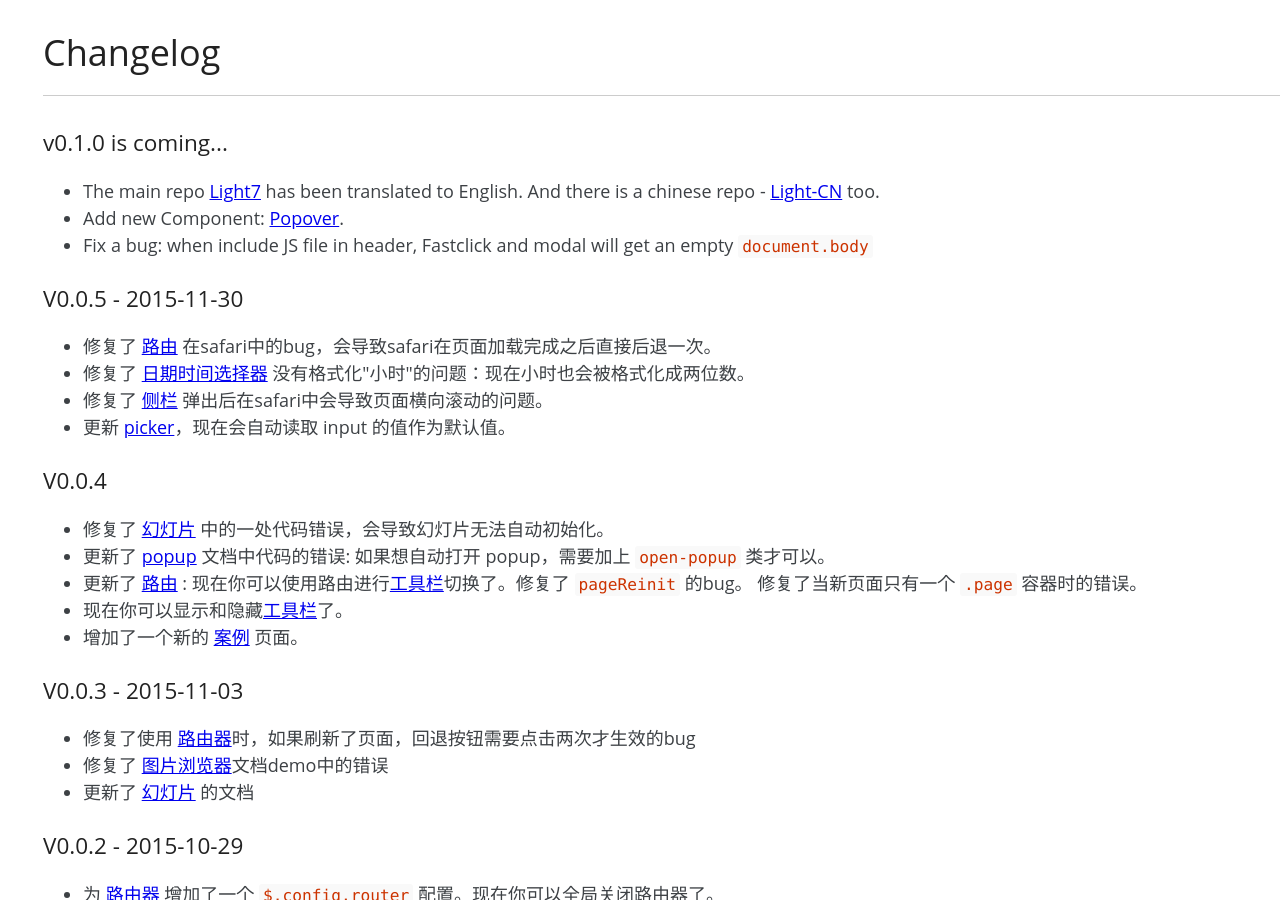
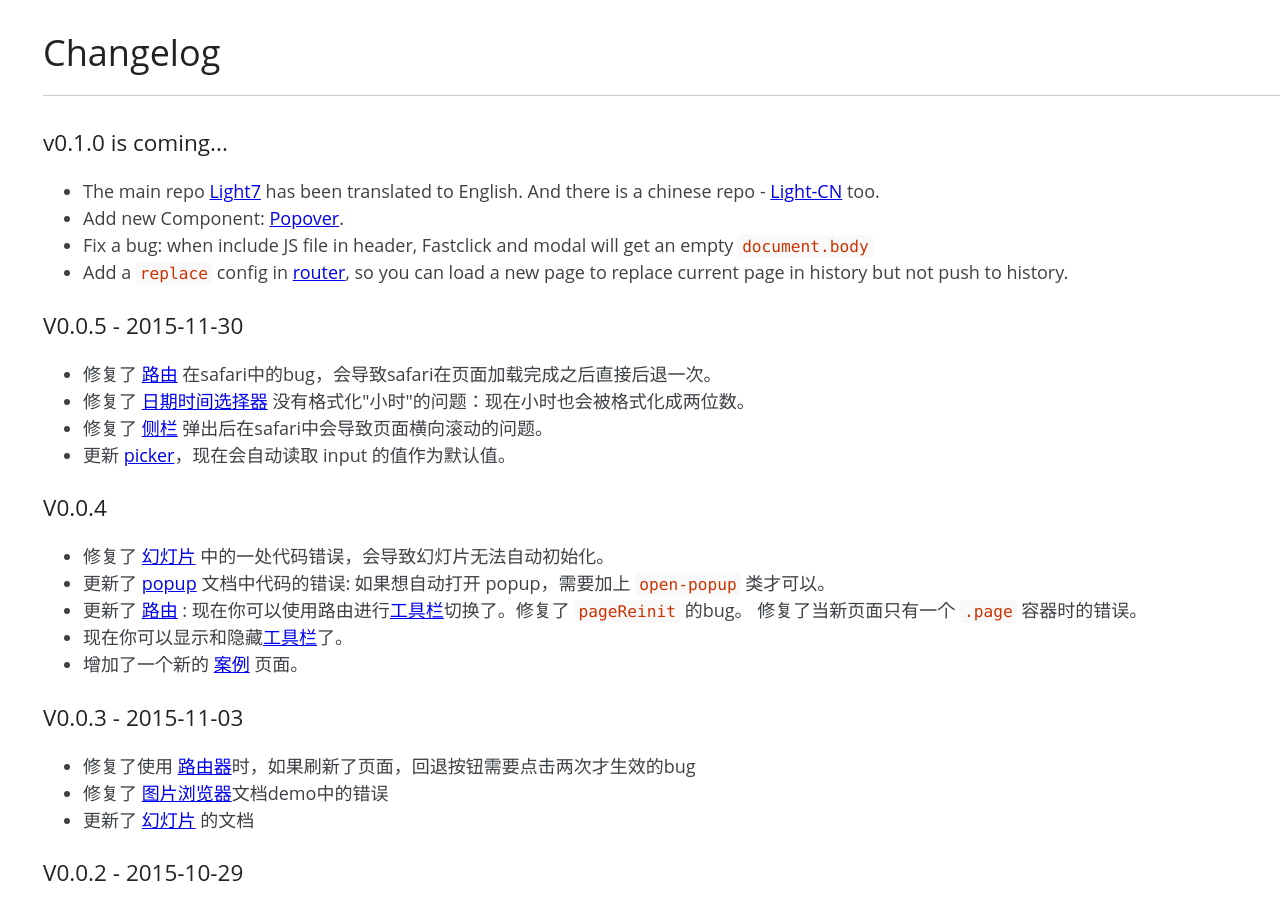
Before and after one commit to lihongxun945/light7-cn, a Jekyll site: the page built from docs/changelog.html, in a window 1280 px wide and 900 px high, scrolled down 521 px. Built offline with Jekyll 4.4.1, drawn with Linux system fonts in a browser that asks for light colours; a style sheet for code colours, icons or effects is not loaded.

Commit message:
add replace to router

```diff
--- a/docs/_includes/_components/picker.html
+++ b/docs/_includes/_components/picker.html
@@ -73,6 +73,12 @@
         &lt;/header&gt;
       </td>
       <td>Toolbar HTML Template</td>
+    </tr>
+
+    <tr>
+      <td>value</td>
+      <td></td>
+      <td>Array with initial values. Each array item represents value of related column. Picker will auto read value from input if not set.</td>
     </tr>
 
     <tr>
--- a/docs/changelog.html
+++ b/docs/changelog.html
@@ -27,6 +27,7 @@
           <li>The main repo <a href="https://github.com/lihongxun945/light7">Light7</a> has been translated to English. And there is a chinese repo - <a href="https://github.com/lihongxun945/light7-cn">Light-CN</a> too.</li>
           <li>Add new Component: <a href='/components/#popover'>Popover</a>.</li>
           <li>Fix a bug: when include JS file in header, Fastclick and modal will get an empty <code>document.body</code></li>
+          <li>Add a <code>replace</code> config in <a href='/components/#router'>router</a>, so you can load a new page to replace current page in history but not push to history.</li>
         </ul>
 
         <h3>V0.0.5 - 2015-11-30</h3>
--- a/docs/demos/router.html
+++ b/docs/demos/router.html
@@ -13,6 +13,7 @@
   <div class="content">
     <div class="content-block">
       This demo is load by Router
+      <a href="/demos/router2">goto 2</a>
     </div>
   </div>
 </div>
--- a/docs/demos/router2.html
+++ b/docs/demos/router2.html
@@ -4,7 +4,7 @@
 ---
 <div class="page page-current" id='page-router-2'>
   <header class="bar bar-nav">
-    <a class="button button-link button-nav pull-left" href="/demos" data-transition='slide-out'>
+    <a class="button button-link button-nav pull-left back" href="/demos/router" data-transition='slide-out'>
       <span class="icon icon-left"></span>
       Back
     </a>
--- a/docs/examples/light7-mall/home.html
+++ b/docs/examples/light7-mall/home.html
@@ -4,15 +4,15 @@
 ---
 
 <nav class="bar bar-tab">
-  <a class="tab-item active no-transition" href='#page-home'>
+  <a class="tab-item active no-transition replace" href='#page-home'>
     <span class="icon icon-home"></span>
     <span class="tab-label">Home</span>
   </a>
-  <a class="tab-item no-transition" href="#page-goods">
+  <a class="tab-item no-transition replace" href="#page-goods">
     <span class="icon icon-app"></span>
     <span class="tab-label">Shops</span>
   </a>
-  <a class="tab-item no-transition" href="#page-settings">
+  <a class="tab-item no-transition replace" href="#page-settings">
     <span class="icon icon-me"></span>
     <span class="tab-label">Me</span>
   </a>
--- a/js/picker.js
+++ b/js/picker.js
@@ -445,7 +445,7 @@
           if (p.opened) return;
           p.open();
           if (p.params.scrollToInput && !isPopover()) {
-              var pageContent = p.input.parents('.page-content');
+              var pageContent = p.input.parents('.content');
               if (pageContent.length === 0) return;
 
               var paddingTop = parseInt(pageContent.css('padding-top'), 10),
```
Also changed, not shown: other parts of docs/demos/router2.html (+1 -0 lines), docs/_includes/_components/router.html (+34 -2 lines), js/router.js (+24 -4 lines).
